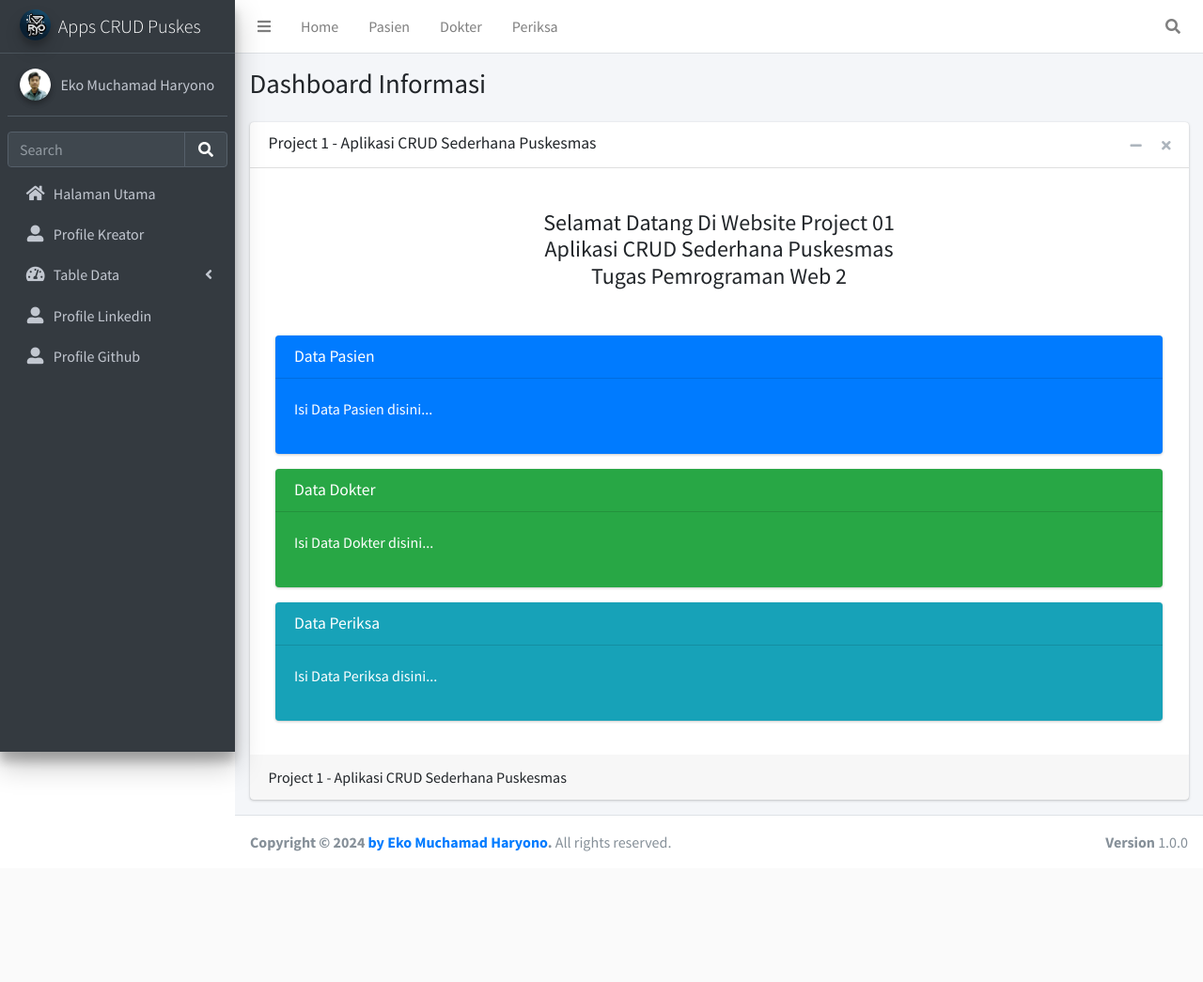
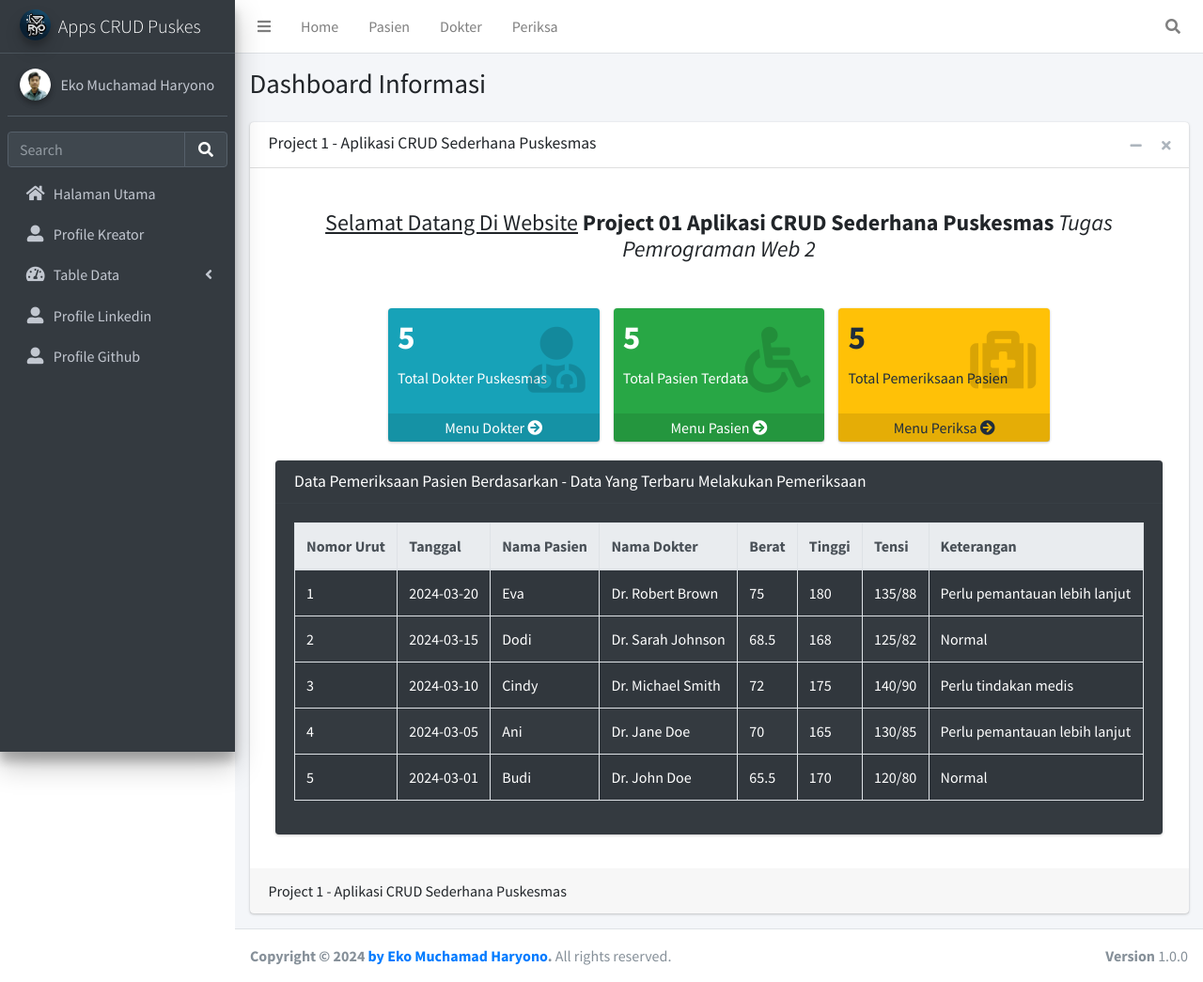
Before and after one commit to ekomh170/Project-1-PemWeb-2, a PHP site: page / in a window 1280 px wide. Shown: the whole page at 94% size. Before the commit the page ends 906 px from the top, so only its background shows below. Run offline with PHP 8.4, Linux system fonts and the light colour scheme; data comes from the database, SQL or seed files in the repository; some libraries are stand-ins or nearby versions.

Commit message:
1.12. Menambahkan Informasi Dashboard Pada Jumlah Data Dokter, Pasien, Periksa & Visualisasi Data Pemeriksaan Pasien Berdasarkan - Data Yang Terbaru Melakukan Pemeriksaan

```diff
--- a/index.php
+++ b/index.php
@@ -3,9 +3,7 @@ require_once 'header.php';
 require_once 'sidebar.php';
 ?>
 
-<!-- Content Wrapper. Contains page content -->
 <div class="content-wrapper">
-    <!-- Content Header (Page header) -->
     <section class="content-header">
         <div class="container-fluid">
             <div class="row mb-2">
@@ -13,20 +11,16 @@ require_once 'sidebar.php';
                     <h1>Dashboard Informasi</h1>
                 </div>
             </div>
-        </div><!-- /.container-fluid -->
+        </div>
     </section>
 
-    <!-- Main content -->
     <section class="content">
-
         <div class="container-fluid">
             <div class="row">
                 <div class="col-12">
-                    <!-- Default box -->
                     <div class="card">
                         <div class="card-header">
                             <h3 class="card-title">Project 1 - Aplikasi CRUD Sederhana Puskesmas</h3>
-
                             <div class="card-tools">
                                 <button type="button" class="btn btn-tool" data-card-widget="collapse" title="Collapse">
                                     <i class="fas fa-minus"></i>
@@ -38,71 +32,137 @@ require_once 'sidebar.php';
                         </div>
                         <div class="card-body">
                             <div class="container">
-                                <h4 class="text-center mt-4">Selamat Datang Di Website Project 01<br />Aplikasi CRUD Sederhana Puskesmas<br />Tugas Pemrograman Web 2</h4>
+                                <h4 class="text-center mt-4"><u>Selamat Datang Di Website</u> <b>Project 01 Aplikasi CRUD Sederhana Puskesmas</b> <i>Tugas Pemrograman Web 2</i></h4>
+                                <div class="informasi_menu mt-5">
+                                    <!-- Jumlah Data Per Menu -->
+                                    <?php
+                                    require 'dbkoneksi.php';
+                                    $dokter = $dbh->query("SELECT COUNT(*) AS total FROM dokter")->fetchColumn();
+                                    $pasien = $dbh->query("SELECT COUNT(*) AS total FROM pasien")->fetchColumn();
+                                    $periksa = $dbh->query("SELECT COUNT(*) AS total FROM periksa")->fetchColumn();
+                                    ?>
+                                    <div class="row justify-content-center">
+                                        <div class="col-lg-3 col-6">
+                                            <div class="small-box bg-info">
+                                                <div class="inner">
+                                                    <h3><?= $dokter ?></h3>
+                                                    <p>Total Dokter Puskesmas</p>
+                                                </div>
+                                                <div class="icon">
+                                                    <i class="fa fa-user-md"></i>
+                                                </div>
+                                                <a href="dokter/index.php" class="small-box-footer">Menu Dokter <i class="fas fa-arrow-circle-right"></i></a>
+                                            </div>
+                                        </div>
 
-                                <div class="informasi_menu mt-5">
-                                    <!-- Data Pasien -->
-                                    <div class="row">
-                                        <div class="col-12">
-                                            <div class="card bg-primary text-white">
-                                                <div class="card-header">
-                                                    <h3 class="card-title">Data Pasien</h3>
+                                        <div class="col-lg-3 col-6">
+                                            <div class="small-box bg-success">
+                                                <div class="inner">
+                                                    <h3><?= $pasien ?></h3>
+                                                    <p>Total Pasien Terdata</p>
                                                 </div>
-                                                <div class="card-body">
-                                                    <!-- Isi dengan tabel atau konten yang sesuai -->
-                                                    <p>Isi Data Pasien disini...</p>
+                                                <div class="icon">
+                                                    <i class="fa fa-wheelchair"></i>
                                                 </div>
+                                                <a href="pasien/index.php" class="small-box-footer">Menu Pasien <i class="fas fa-arrow-circle-right"></i></a>
+                                            </div>
+                                        </div>
+
+                                        <div class="col-lg-3 col-6">
+                                            <div class="small-box bg-warning">
+                                                <div class="inner">
+                                                    <h3><?= $periksa ?></h3>
+                                                    <p>Total Pemeriksaan Pasien</p>
+                                                </div>
+                                                <div class="icon">
+                                                    <i class="fa fa-medkit"></i>
+                                                </div>
+                                                <a href="periksa/index.php" class="small-box-footer">Menu Periksa <i class="fas fa-arrow-circle-right"></i></a>
                                             </div>
                                         </div>
                                     </div>
+                                    <!-- Jumlah Data Per Menu -->
 
-                                    <!-- Data Dokter -->
                                     <div class="row">
                                         <div class="col-12">
-                                            <div class="card bg-success text-white">
+                                            <div class="card bg-dark text-white">
                                                 <div class="card-header">
-                                                    <h3 class="card-title">Data Dokter</h3>
+                                                    <h3 class="card-title">Data Pemeriksaan Pasien Berdasarkan - Data Yang Terbaru Melakukan Pemeriksaan</h3>
                                                 </div>
                                                 <div class="card-body">
-                                                    <!-- Isi dengan tabel atau konten yang sesuai -->
-                                                    <p>Isi Data Dokter disini...</p>
-                                                </div>
-                                            </div>
-                                        </div>
-                                    </div>
+                                                    <?php
+                                                    $query = $dbh->query("SELECT
+                                                    periksa.id AS id_periksa,
+                                                    periksa.tanggal,
+                                                    periksa.berat,
+                                                    periksa.tinggi,
+                                                    periksa.tensi,
+                                                    periksa.keterangan,
+                                                    pasien.nama AS nama_pasien,
+                                                    dokter.nama AS nama_dokter
+                                                FROM periksa
+                                                INNER JOIN pasien ON periksa.pasien_id = pasien.id
+                                                INNER JOIN dokter ON periksa.dokter_id = dokter.id
+                                                ORDER BY periksa.tanggal DESC;
+                                                ");
 
-                                    <!-- Data Periksa -->
-                                    <div class="row">
-                                        <div class="col-12">
-                                            <div class="card bg-info text-white">
-                                                <div class="card-header">
-                                                    <h3 class="card-title">Data Periksa</h3>
-                                                </div>
-                                                <div class="card-body">
-                                                    <!-- Isi dengan tabel atau konten yang sesuai -->
-                                                    <p>Isi Data Periksa disini...</p>
+                                                    $rows = $query->fetchAll(PDO::FETCH_ASSOC);
+
+                                                    if (count($rows) > 0) {
+                                                        echo '<div class="table-responsive">';
+                                                        echo '<table class="table table-bordered table-striped">';
+                                                        echo '<thead class="thead-light">';
+                                                        echo '<tr>';
+                                                        echo '<th>Nomor Urut</th>'; // Tambahkan kolom nomor urut
+                                                        echo '<th>Tanggal</th>';
+                                                        echo '<th>Nama Pasien</th>';
+                                                        echo '<th>Nama Dokter</th>';
+                                                        echo '<th>Berat</th>';
+                                                        echo '<th>Tinggi</th>';
+                                                        echo '<th>Tensi</th>';
+                                                        echo '<th>Keterangan</th>';
+                                                        echo '</tr>';
+                                                        echo '</thead>';
+                                                        echo '<tbody>';
+
+                                                        $nomor_urut = 1; // Inisialisasi nomor urut
+
+                                                        foreach ($rows as $row) {
+                                                            echo '<tr>';
+                                                            echo '<td>' . $nomor_urut++ . '</td>'; // Tampilkan nomor urut dan increment counter
+                                                            echo '<td>' . $row['tanggal'] . '</td>';
+                                                            echo '<td>' . $row['nama_pasien'] . '</td>';
+                                                            echo '<td>' . $row['nama_dokter'] . '</td>';
+                                                            echo '<td>' . $row['berat'] . '</td>';
+                                                            echo '<td>' . $row['tinggi'] . '</td>';
+                                                            echo '<td>' . $row['tensi'] . '</td>';
+                                                            echo '<td>' . $row['keterangan'] . '</td>';
+                                                            echo '</tr>';
+                                                        }
+
+                                                        echo '</tbody>';
+                                                        echo '</table>';
+                                                        echo '</div>';
+                                                    } else {
+                                                        echo '<p class="text-center">Tidak ada data yang tersedia.</p>';
+                                                    }
+                                                    ?>
                                                 </div>
                                             </div>
                                         </div>
                                     </div>
                                 </div>
-
                             </div>
                         </div>
-                        <!-- /.card-body -->
                         <div class="card-footer">
                             Project 1 - Aplikasi CRUD Sederhana Puskesmas
                         </div>
-                        <!-- /.card-footer-->
                     </div>
-                    <!-- /.card -->
                 </div>
             </div>
         </div>
     </section>
-    <!-- /.content -->
 </div>
-<!-- /.content-wrapper -->
 
 <?php
 require_once 'footer.php';
```
